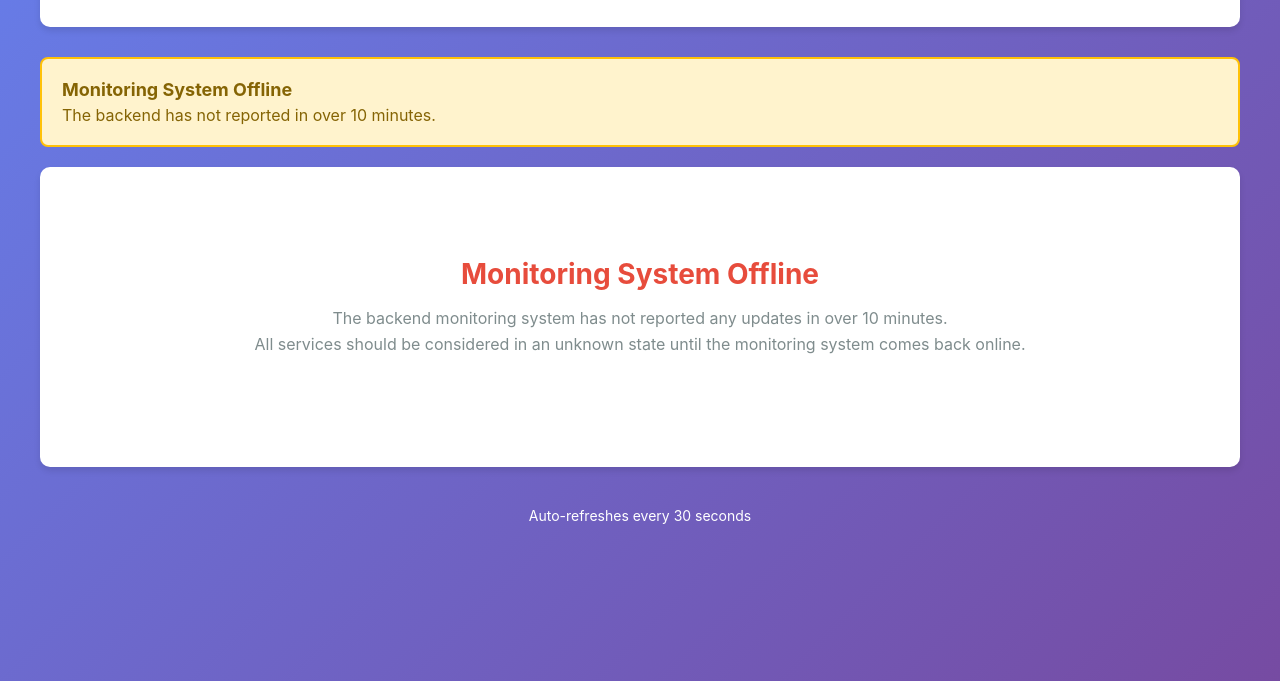
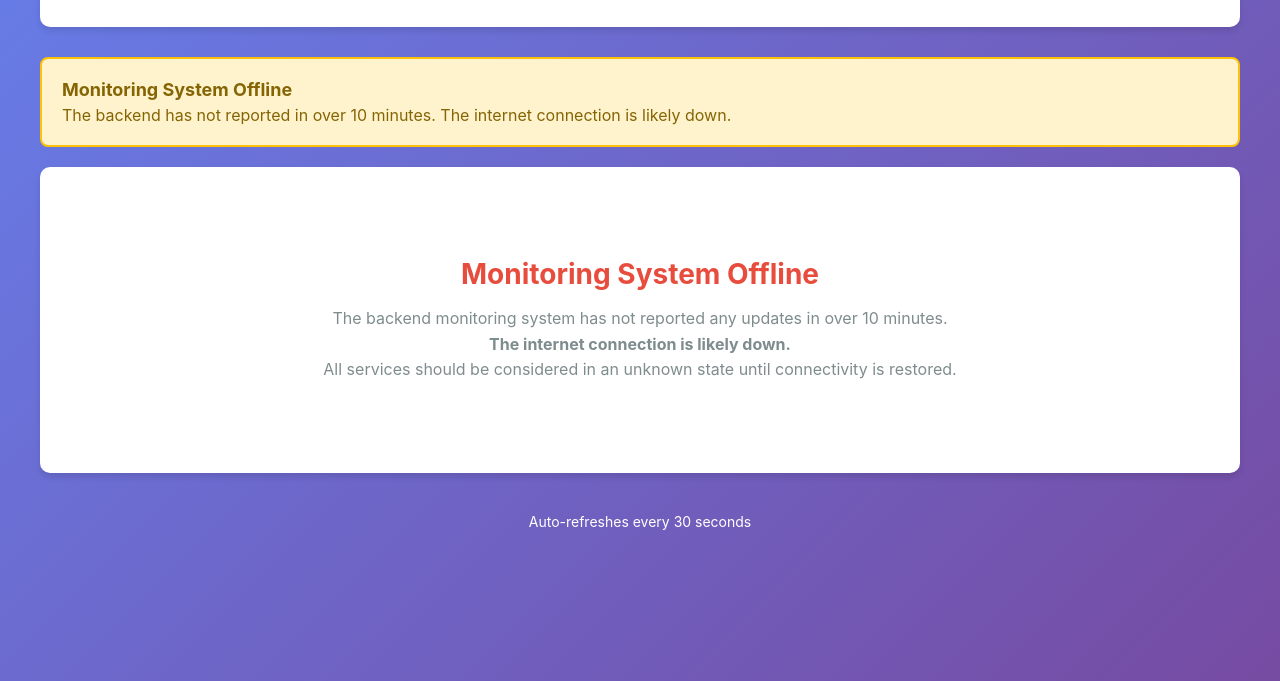
Before and after one commit to msto2/status-checker, a plain HTML site: page frontend/index.html in a window 1280 px wide. Shown: the part 119-800 px from the top of the page. Drawn offline with Linux system fonts and the light colour scheme; no server answers.

Commit message:
updated down message

```diff
--- a/frontend/app.js
+++ b/frontend/app.js
@@ -124,7 +124,8 @@ class StatusMonitor {
             <div class="backend-offline-warning">
                 <h2>Monitoring System Offline</h2>
                 <p>The backend monitoring system has not reported any updates in over 10 minutes.</p>
-                <p>All services should be considered in an unknown state until the monitoring system comes back online.</p>
+                <p><strong>The internet connection is likely down.</strong></p>
+                <p>All services should be considered in an unknown state until connectivity is restored.</p>
             </div>
         `;
     }
--- a/frontend/index.html
+++ b/frontend/index.html
@@ -15,7 +15,7 @@
 
         <div id="backend-offline-alert" class="alert alert-warning" style="display: none;">
             <strong>Monitoring System Offline</strong>
-            <p>The backend has not reported in over 10 minutes.</p>
+            <p>The backend has not reported in over 10 minutes. The internet connection is likely down.</p>
         </div>
 
         <div id="services-container">
```
